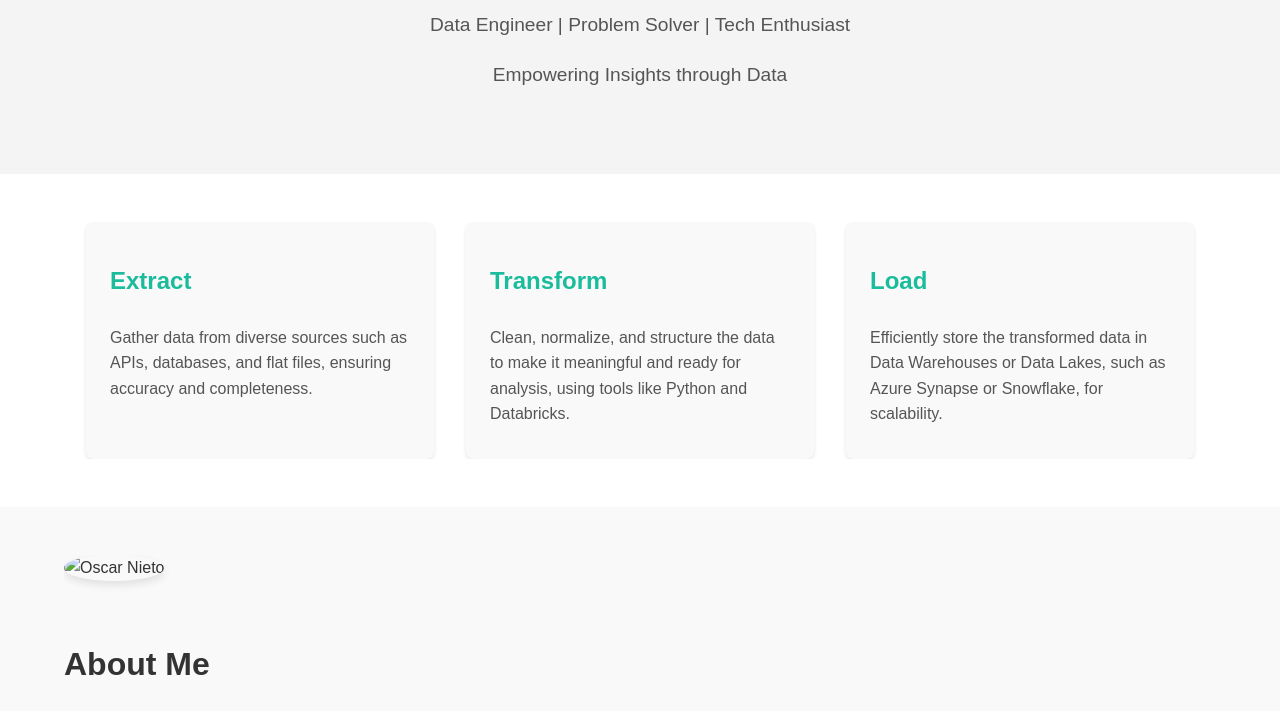
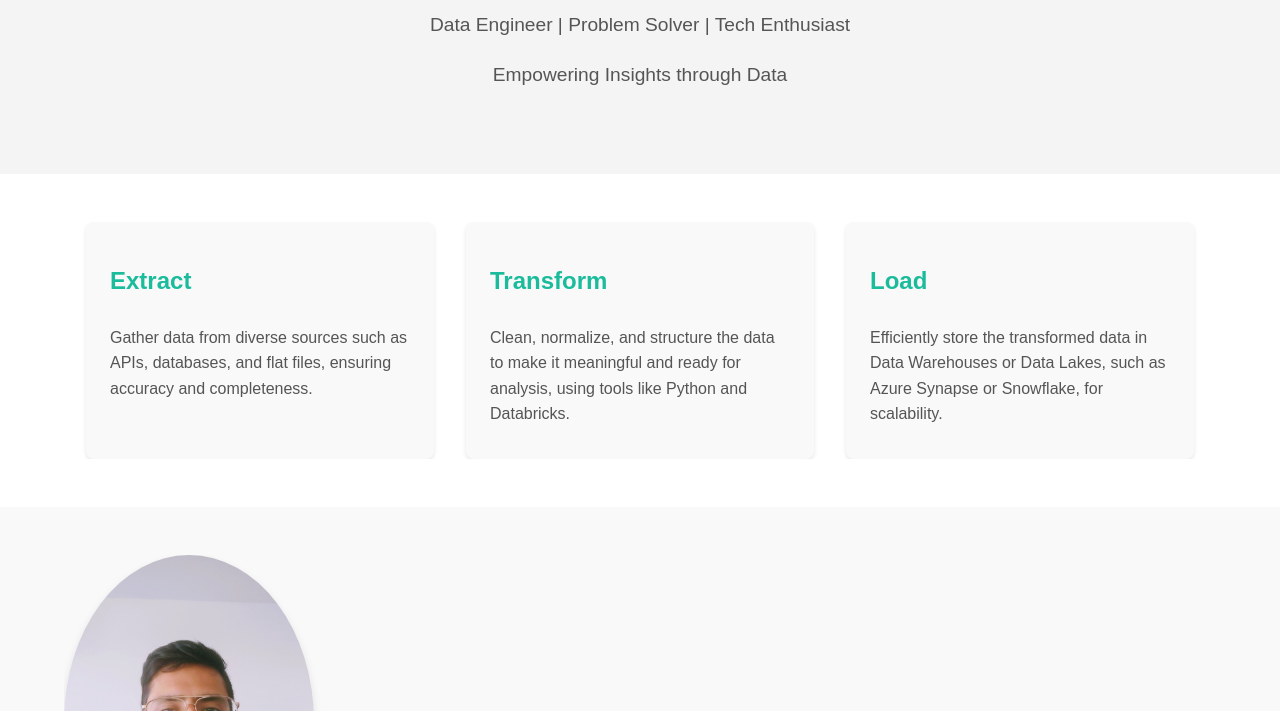
Before and after one commit to Oscarnto/oscarnto.github.io, a plain HTML site: page index.html in a window 1280 px wide. Shown: the part 231-942 px from the top of the page. Drawn offline with Linux system fonts and the light colour scheme.

Commit message:
Update index.html

```diff
--- a/index.html
+++ b/index.html
@@ -53,7 +53,7 @@
     <section id="about">
         <div class="container about-container">
             <div class="about-photo">
-                <img src="your-photo.jpg" alt="Oscar Nieto" />
+                <img src="OscarNieto-Photo.jpg" alt="Oscar Nieto" />
             </div>
             <div class="about-text">
                 <h2>About Me</h2>
```
